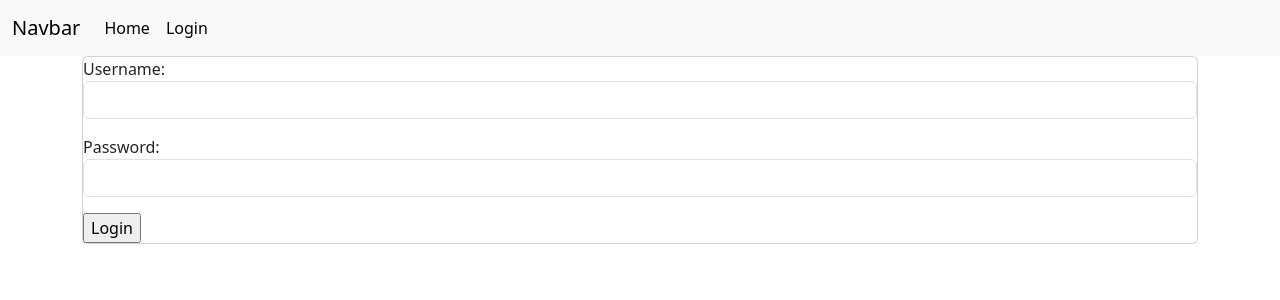
After one commit to raminBadri/Simple-Social-Network, a Django app: page /account/login/ in a window 1280 px wide. The commit adds this page. Shown: the top 300 px of the page. Run offline with Django 3.2, Linux system fonts and the light colour scheme; some libraries are stand-ins or nearby versions.

Commit message:
add login/logout features to account app

```diff
--- a/SSN/SSN/urls.py
+++ b/SSN/SSN/urls.py
@@ -20,4 +20,5 @@ from django.urls import path, include
 urlpatterns = [
     path('admin/', admin.site.urls),
     path('', include('posts.urls', namespace='posts')),
+    path('account/', include('account.urls', namespace='account')),
 ]
--- /dev/null
+++ b/SSN/account/forms.py
@@ -0,0 +1,6 @@
+from django import forms
+
+
+class UserLoginForm(forms.Form):
+    username = forms.CharField(max_length=255, widget=forms.TextInput(attrs={'class': 'form-control'}))
+    password = forms.CharField(max_length=255, widget=forms.PasswordInput(attrs={'class': 'form-control'}))
--- /dev/null
+++ b/SSN/account/templates/account/login.html
@@ -0,0 +1,11 @@
+{% extends 'base.html' %}
+
+{% block title %}Login page{% endblock %}
+
+{% block main_content %}
+    <form method="post" novalidate>
+    {% csrf_token %}
+    {{ form.as_p }}
+    <input type="submit" value="Login">
+    </form>
+{% endblock %}
--- /dev/null
+++ b/SSN/account/urls.py
@@ -0,0 +1,8 @@
+from django.urls import path
+from .views import user_login, user_logout
+
+app_name = 'account'
+urlpatterns = [
+    path('login/', user_login, name='user_login'),
+    path('logout/', user_logout, name='user_logout'),
+]
--- a/SSN/account/views.py
+++ b/SSN/account/views.py
@@ -1,3 +1,30 @@
-from django.shortcuts import render
+from django.contrib.auth import authenticate, login, logout
+from django.shortcuts import render, redirect
+from .forms import UserLoginForm
+from django.contrib import messages
 
-# Create your views here.
+
+def user_login(request):
+    if request.method == 'POST':
+        form = UserLoginForm(request.POST)
+        if form.is_valid():
+            cd = form.cleaned_data
+            username = cd['username']
+            password = cd['password']
+            user = authenticate(request, username=username, password=password)
+            if user is not None:
+                login(request, user)
+                messages.success(request, 'You logged in successfully', 'success')
+                return redirect('posts:all-posts')
+            else:
+                messages.warning(request, 'username OR password is wrong! Try again.', 'danger')
+    else:
+        form = UserLoginForm()
+        return render(request, 'account/login.html', {'form': form})
+
+
+def user_logout(request):
+    if request.user.is_authenticated:
+        logout(request)
+        messages.success(request, 'you logged out successfully', 'success')
+        return redirect('posts:all-posts')
--- a/SSN/templates/inc/messages.html
+++ b/SSN/templates/inc/messages.html
@@ -1,5 +1,5 @@
 {% if messages %}
     {% for message in messages %}
-        <p class="alert alert-{{ message.tags }}"></p>{{ message }}
+        <p class="alert alert-{{ message.tags }}">{{ message }}</p>
     {% endfor %}
 {% endif %}
--- a/SSN/templates/inc/navbar.html
+++ b/SSN/templates/inc/navbar.html
@@ -6,7 +6,12 @@
     </button>
     <div class="collapse navbar-collapse" id="navbarNavAltMarkup">
       <div class="navbar-nav">
-        <a class="nav-link active" aria-current="page" href="#">Home</a>
+        <a class="nav-link active" aria-current="page" href="{% url 'posts:all-posts' %}">Home</a>
+          {% if user.is_authenticated %}
+              <a class="nav-link active" href="{% url 'account:user_logout' %}">Logout</a>
+          {% else %}
+              <a class="nav-link active" href="{% url 'account:user_login' %}">Login</a>
+          {% endif %}
       </div>
     </div>
   </div>
```
